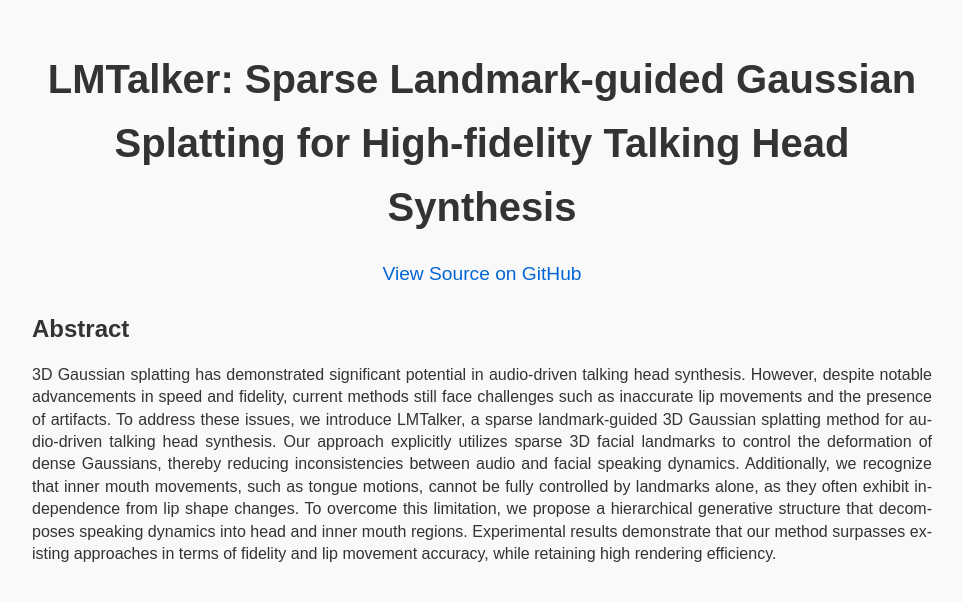
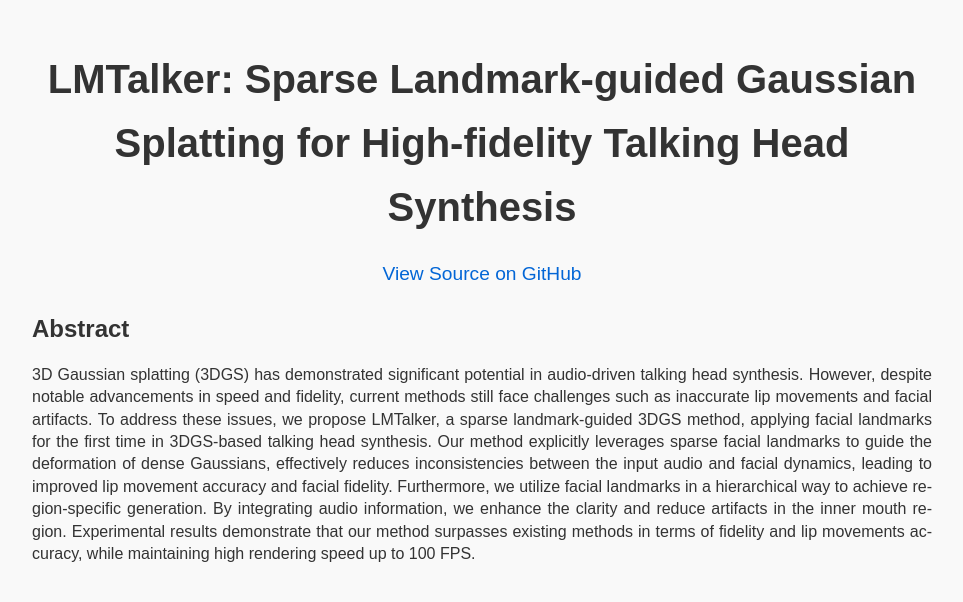
Before and after one commit to jiangzhiwen0520/LMTalker, a plain HTML site: page index.html in a window 1280 px wide. Shown: the top 602 px of the page, without its empty margins (158-1121 px from the left). Drawn offline with nearby package versions, Linux system fonts and the light colour scheme.

Commit message:
Update index.html

```diff
--- a/index.html
+++ b/index.html
@@ -146,7 +146,7 @@
 
     <div class="section">
         <h2>Abstract</h2>
-        <p>3D Gaussian splatting has demonstrated significant potential in audio-driven talking head synthesis. However, despite notable advancements in speed and fidelity, current methods still face challenges such as inaccurate lip movements and the presence of artifacts. To address these issues, we introduce LMTalker, a sparse landmark-guided 3D Gaussian splatting method for audio-driven talking head synthesis. Our approach explicitly utilizes sparse 3D facial landmarks to control the deformation of dense Gaussians, thereby reducing inconsistencies between audio and facial speaking dynamics. Additionally, we recognize that inner mouth movements, such as tongue motions, cannot be fully controlled by landmarks alone, as they often exhibit independence from lip shape changes. To overcome this limitation, we propose a hierarchical generative structure that decomposes speaking dynamics into head and inner mouth regions. Experimental results demonstrate that our method surpasses existing approaches in terms of fidelity and lip movement accuracy, while retaining high rendering efficiency.</p>
+        <p>3D Gaussian splatting (3DGS) has demonstrated significant potential in audio-driven talking head synthesis. However, despite notable advancements in speed and fidelity, current methods still face challenges such as inaccurate lip movements and facial artifacts. To address these issues, we propose LMTalker, a sparse landmark-guided 3DGS method, applying facial landmarks for the first time in 3DGS-based talking head synthesis. Our method explicitly leverages sparse facial landmarks to guide the deformation of dense Gaussians, effectively reduces inconsistencies between the input audio and facial dynamics, leading to improved lip movement accuracy and facial fidelity. Furthermore, we utilize facial landmarks in a hierarchical way to achieve region-specific generation. By integrating audio information, we enhance the clarity and reduce artifacts in the inner mouth region. Experimental results demonstrate that our method surpasses existing methods in terms of fidelity and lip movements accuracy, while maintaining high rendering speed up to 100 FPS.</p>
     </div>
 
     <div class="section">
```
